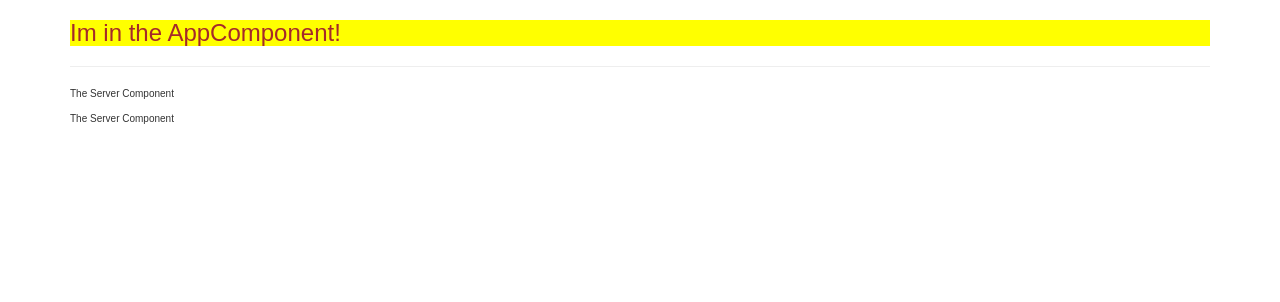
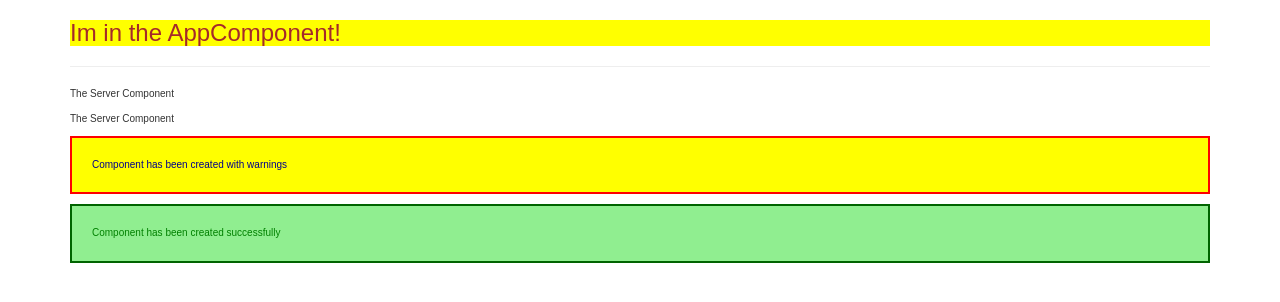
Before and after one commit to twolak88/ang-basics-components, an Angular app: page / in a window 1280 px wide. Shown: the top 302 px of the page. Built offline with nearby package versions, Linux system fonts and the light colour scheme.

Commit message:
Assignment create 2 components: SuccessAlert and WarningAlert

```diff
--- a/src/app/app.component.html
+++ b/src/app/app.component.html
@@ -8,6 +8,8 @@
         <app-servers></app-servers>
         <!--<div app-servers></div>-->
         <!--<div class="app-servers"></div>-->
+        <app-warning-alert></app-warning-alert>
+        <app-success-alert></app-success-alert>
       </div>
     </div>
   </div>
--- a/src/app/app.module.ts
+++ b/src/app/app.module.ts
@@ -5,12 +5,16 @@
 import { AppComponent } from './app.component';
 import { ServerComponent } from './server/server.component';
 import { ServersComponent } from './servers/servers.component';
+import { WarningAlertComponent } from './warning-alert/warning-alert.component';
+import { SuccessAlertComponent } from './success-alert/success-alert.component';
 
 @NgModule({
   declarations: [
     AppComponent,
     ServerComponent,
-    ServersComponent
+    ServersComponent,
+    WarningAlertComponent,
+    SuccessAlertComponent
   ],
   imports: [
     BrowserModule,
--- /dev/null
+++ b/src/app/success-alert/success-alert.component.css
@@ -0,0 +1,6 @@
+p {
+  color: green;
+  background: lightgreen;
+  padding: 20px;
+  border: 2px solid darkgreen;
+}
--- /dev/null
+++ b/src/app/success-alert/success-alert.component.html
@@ -0,0 +1 @@
+<p>Component has been created successfully</p>
--- /dev/null
+++ b/src/app/success-alert/success-alert.component.ts
@@ -0,0 +1,15 @@
+import { Component, OnInit } from '@angular/core';
+
+@Component({
+  selector: 'app-success-alert',
+  templateUrl: './success-alert.component.html',
+  styleUrls: ['./success-alert.component.css']
+})
+export class SuccessAlertComponent implements OnInit {
+
+  constructor() { }
+
+  ngOnInit(): void {
+  }
+
+}
--- /dev/null
+++ b/src/app/warning-alert/warning-alert.component.css
@@ -0,0 +1,6 @@
+p {
+  color: darkblue;
+  background: yellow;
+  border: 2px solid red;
+  padding: 20px;
+}
--- /dev/null
+++ b/src/app/warning-alert/warning-alert.component.html
@@ -0,0 +1 @@
+<p>Component has been created with warnings</p>
--- /dev/null
+++ b/src/app/warning-alert/warning-alert.component.ts
@@ -0,0 +1,15 @@
+import { Component, OnInit } from '@angular/core';
+
+@Component({
+  selector: 'app-warning-alert',
+  templateUrl: './warning-alert.component.html',
+  styleUrls: ['./warning-alert.component.css']
+})
+export class WarningAlertComponent implements OnInit {
+
+  constructor() { }
+
+  ngOnInit(): void {
+  }
+
+}
```
